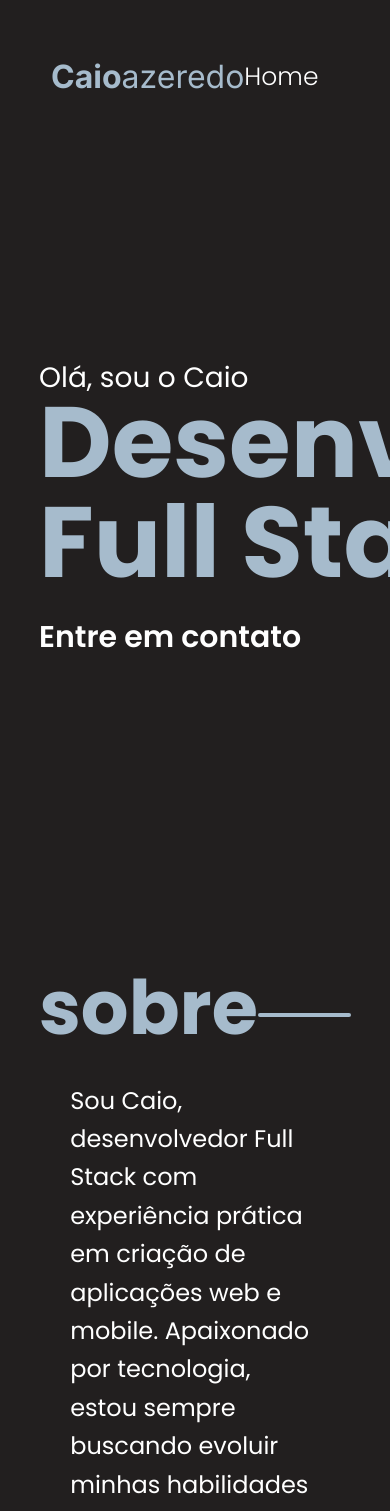
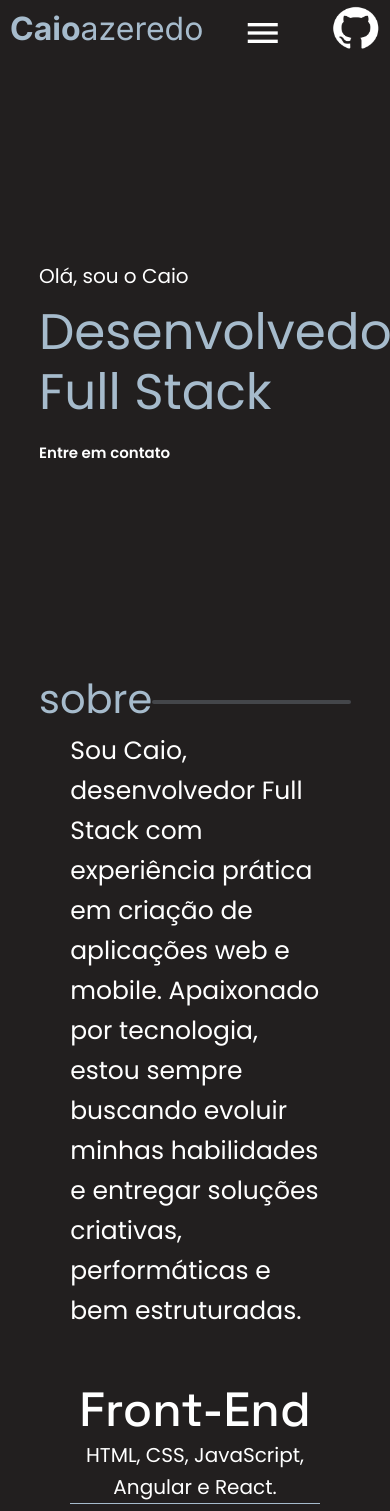
Before and after one commit to CaioVAzeredo/novo-portifolio, an Angular app: page / in a window 390 px wide. Shown: the top 1511 px of the page. Built offline with nearby package versions, Linux system fonts and the light colour scheme.

Commit message:
adição do icone hamburguer

```diff
--- a/angular.json
+++ b/angular.json
@@ -25,9 +25,12 @@
               "src/favicon.ico"
             ],
             "styles": [
+              "node_modules/bootstrap/dist/css/bootstrap.min.css",
               "src/styles.css"
             ],
-            "scripts": []
+            "scripts": [
+              "node_modules/bootstrap/dist/js/bootstrap.bundle.min.js"
+            ]
           },
           "configurations": {
             "production": {
@@ -81,9 +84,12 @@
               "src/favicon.ico"
             ],
             "styles": [
+              "node_modules/bootstrap/dist/css/bootstrap.min.css",
               "src/styles.css"
             ],
-            "scripts": []
+            "scripts": [
+              "node_modules/bootstrap/dist/js/bootstrap.bundle.min.js"
+            ]
           }
         }
       }
--- a/package.json
+++ b/package.json
@@ -17,6 +17,7 @@
     "@angular/platform-browser": "^19.2.0",
     "@angular/platform-browser-dynamic": "^19.2.0",
     "@angular/router": "^19.2.0",
+    "bootstrap": "^5.3.3",
     "rxjs": "~7.8.0",
     "tslib": "^2.3.0",
     "zone.js": "~0.15.0"
--- a/src/app/componentes/cabecalho/cabecalho.component.css
+++ b/src/app/componentes/cabecalho/cabecalho.component.css
@@ -75,9 +75,61 @@ img:hover {
     cursor: pointer;
 }
 
-@media screen and (min-width: 1024px) {
+@media screen and (min-width: 1820px) {
     .container-cabecalho {
         margin: 0 auto;
         width: 1800px;
     }
 }
+
+.container-cabecalho {
+    display: flex;
+    justify-content: space-between;
+    align-items: center;
+    padding: 10px;
+  }
+
+  .material-icons {
+    font-size: 28px;
+    cursor: pointer;
+    display: none;
+  }
+
+  .itens {
+    list-style: none;
+    display: flex;
+    gap: 20px;
+    margin: 0;
+    padding: 0;
+  }
+
+  @media (max-width: 768px) {
+    .material-icons {
+      display: block;
+      width: 50px;
+      font-size: 40px;
+    }
+
+    .itens {
+      display: none;
+      flex-direction: column;
+      background-color: var(--fonte-terciaria);
+      position: absolute;
+      top: 60px;
+      left: 70px;
+      padding: 10px;
+      width: 95vw;
+    }
+    .itens li{
+        text-align: center;
+    }
+
+    .itens.show {
+      display: flex;
+    }
+    img {
+        width: 48px;
+        height: 45px;
+        margin-top: -9px;
+    }
+  }
--- a/src/app/componentes/cabecalho/cabecalho.component.html
+++ b/src/app/componentes/cabecalho/cabecalho.component.html
@@ -1,11 +1,21 @@
 <header class="container-cabecalho">
-    <h1 class="nome-completo"><strong class="nome">Caio</strong><span class="sobre-nome">azeredo</span></h1>
-    <menu class="itens">
-        <ul>
-            <li><a href="#home" class="home">Home</a></li>
-            <li><a href="#sobre" class="sobre">Sobre</a> </li>
-            <li><a href="#trabalho" class="trabalho">Trabalho</a></li>
-        </ul>
-    </menu>
-    <a href="https://github.com/CaioVAzeredo"><img src="../../../assets/github.png" alt="github"></a>
-</header>
+    <h1 class="nome-completo">
+      <strong class="nome">Caio</strong><span class="sobre-nome">azeredo</span>
+    </h1>
+
+    <!-- Ícone hamburguer -->
+    <div class="material-icons" (click)="statusMenu()">
+      menu
+    </div>
+
+    <!-- Menu -->
+    <ul class="itens" [class.show]="menuAberto">
+      <li><a href="#home" class="home">Home</a></li>
+      <li><a href="#sobre" class="sobre">Sobre</a></li>
+      <li><a href="#trabalho" class="trabalho">Trabalho</a></li>
+    </ul>
+
+    <a href="https://github.com/CaioVAzeredo">
+      <img src="../../../assets/github.png" alt="github" width="32" />
+    </a>
+  </header>
--- a/src/app/componentes/cabecalho/cabecalho.component.ts
+++ b/src/app/componentes/cabecalho/cabecalho.component.ts
@@ -7,5 +7,9 @@ import { Component } from '@angular/core';
   styleUrl: './cabecalho.component.css'
 })
 export class CabecalhoComponent {
+  menuAberto = false;
 
+  statusMenu() {
+    this.menuAberto = !this.menuAberto;
+  }
 }
--- a/src/app/componentes/footer/footer.component.css
+++ b/src/app/componentes/footer/footer.component.css
@@ -30,7 +30,7 @@ img {
     width: 250px;
 }
 
-@media screen and (min-width: 1024px) {
+@media screen and (min-width: 1820px) {
     .container-footer {
         margin: 0 auto;
         width: 1800px;
--- a/src/app/componentes/hero/hero.component.css
+++ b/src/app/componentes/hero/hero.component.css
@@ -28,9 +28,11 @@ h1 {
   text-decoration: none;
   color: white;
 }
+
 .div-contato {
   position: relative;
-    display: inline-block; /* Garante que o width se ajuste ao conteúdo */
+  display: inline-block;
+  /* Garante que o width se ajuste ao conteúdo */
 }
 
 .div-contato {
@@ -62,3 +64,22 @@ h1 {
   height: 484px;
   border-radius: 500px;
 }
+
+@media (max-width: 768px) {
+
+  .foto {
+    display: none;
+  }
+
+  p {
+    font-size: 20px;
+  }
+
+  h1 {
+    font-size: 50px;
+  }
+
+  .contato {
+    font-size: 15px;
+  }
+}
--- a/src/app/componentes/sobre/sobre.component.css
+++ b/src/app/componentes/sobre/sobre.component.css
@@ -1,41 +1,77 @@
-.container-sobre{
+.container-sobre {
     width: 80%;
     margin: 0 auto;
 }
-.titulo-sobre{
+
+.titulo-sobre {
     display: flex;
 }
-.titulo-sobre h2{
+
+.titulo-sobre h2 {
     font-size: 75px;
-    }
-.titulo-sobre hr{
-height: 4px;
-width: 80%;
-margin: 65px auto;
 }
 
-.texto-sobre{
+.titulo-sobre hr {
+    height: 4px;
+    width: 80%;
+    margin: 65px auto;
+}
+
+.texto-sobre {
     margin: 0 auto;
     width: 80%;
     font-size: 24px;
 }
 
-.skills{
+.skills {
     display: flex;
     justify-content: space-between;
     width: 80%;
     margin: 0 auto;
     padding-top: 50px;
 }
-.skills div h3{
+
+.skills div h3 {
     font-size: 48px;
     margin: 0 auto;
     font-family: var(--fonte-secundaria);
     color: white;
     text-align: center;
 }
-.skills div p{
+
+.skills div p {
     font-size: 18px;
     border-bottom: 1px #a6bbcc solid;
     text-align: center;
 }
+
+@media (max-width: 768px) {
+    .titulo-sobre h2 {
+        font-size: 40px;
+    }
+    .titulo-sobre hr {
+        height: 4px;
+        width: 75%;
+        margin: 25px auto;
+    }
+    .texto-sobre{
+        font-size: 25px;
+    }
+    .skills{
+        display: block;
+    }
+
+    .skills div h3 {
+        font-size: 48px;
+        margin: 0 auto;
+        font-family: var(--fonte-secundaria);
+        color: white;
+        text-align: center;
+    }
+
+    .skills div p {
+        font-size: 20px;
+        border-bottom: 1px #a6bbcc solid;
+        text-align: center;
+    }
+}
--- a/src/index.html
+++ b/src/index.html
@@ -5,7 +5,9 @@
   <title>portifolio Caio</title>
   <base href="/">
   <meta name="viewport" content="width=device-width, initial-scale=1">
-  <link rel="icon" type="image/x-icon" href="favico.ico">
+  <link rel="icon" type="image/x-icon" href="favico.ico"><link rel="stylesheet" href="https://fonts.googleapis.com/icon?family=Material+Icons">
+
+  <link rel="stylesheet" href="https://fonts.googleapis.com/icon?family=Material+Icons">
   <link href="https://fonts.googleapis.com/css2?family=Poppins:wght@300;400;600;700&display=swap" rel="stylesheet">
   <link href="https://fonts.googleapis.com/css2?family=Space+Grotesk:wght@300;400;500;600;700&display=swap" rel="stylesheet">
   <link href="https://fonts.googleapis.com/css2?family=Inter:wght@300;400;500;600;700&display=swap" rel="stylesheet">
```
Also changed, not shown: 1 other file (tests, documents, lock files or other folders). Lines whose indentation alone changed are shown as unchanged.
